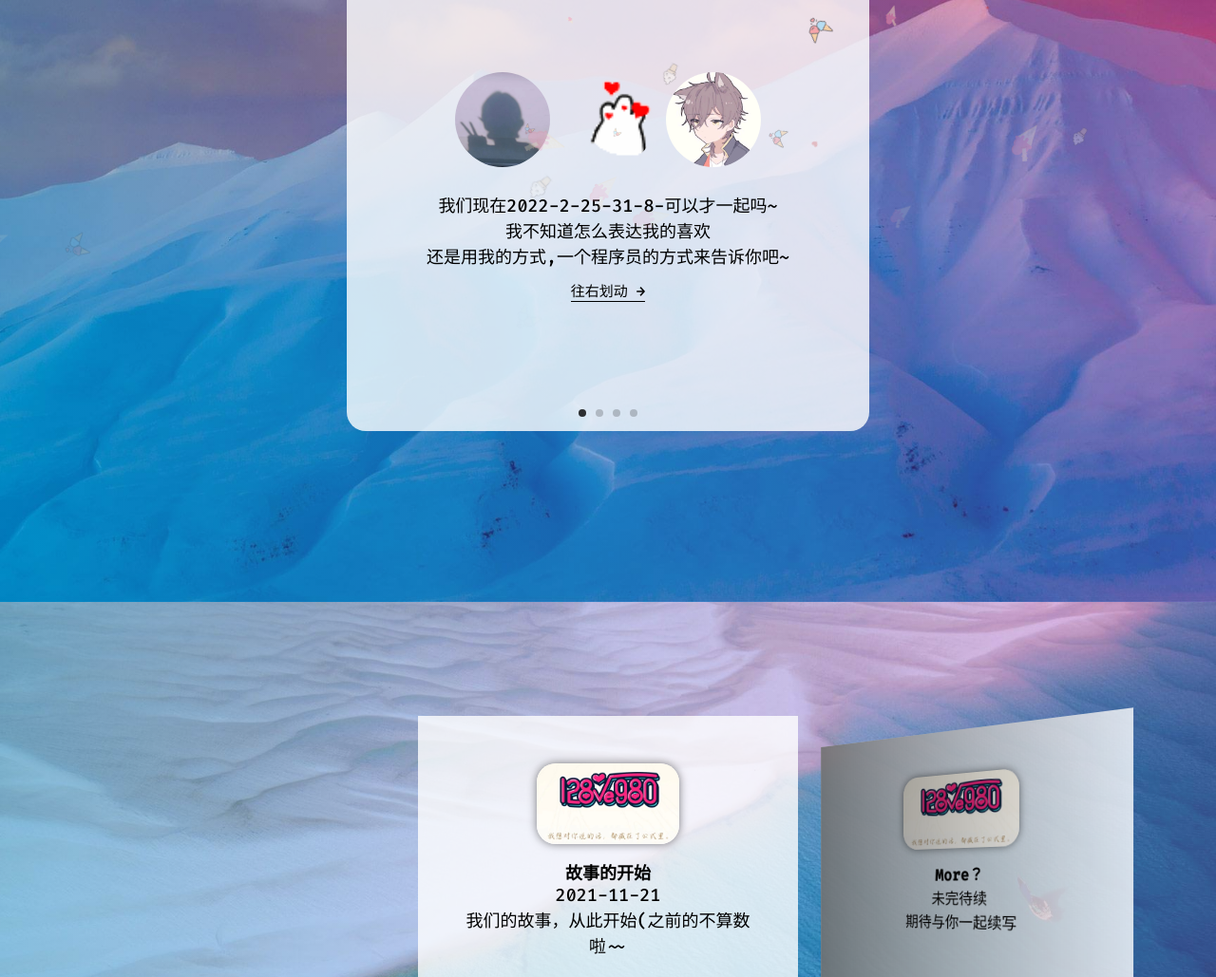
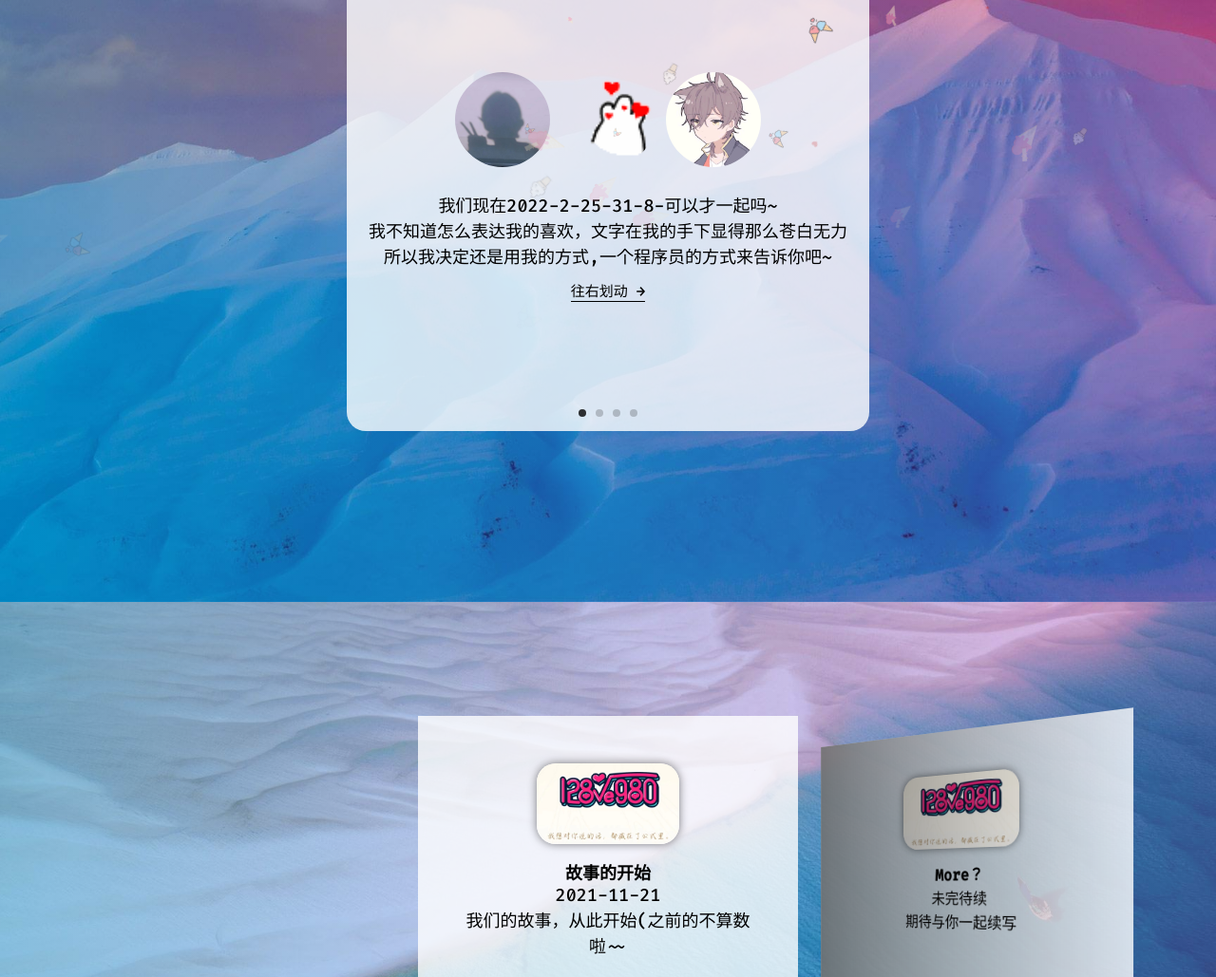
Before and after one commit to Love-TNT/Love-You, a plain HTML site: page index.html in a window 1280 px wide. Shown: the part 966-1995 px from the top of the page at 95% size. Drawn offline with nearby package versions, Linux system fonts and the light colour scheme.

Commit message:
Update index.html

```diff
--- a/index.html
+++ b/index.html
@@ -31,8 +31,8 @@
                         <img src="./images/cat.gif" alt="cat">
                         <img src="./images/touxiang/2.jpg" alt="wry">
                         <p id="lovetime"></p>
-                        <p>我不知道怎么表达我的喜欢</p>
-                        <p>还是用我的方式,一个程序员的方式来告诉你吧~</p>
+                        <p>我不知道怎么表达我的喜欢，文字在我的手下显得那么苍白无力</p>
+                        <p>所以我决定还是用我的方式,一个程序员的方式来告诉你吧~</p>
                         <span class="right">往右划动 →</span>
                     </div>
                 </div>
@@ -109,7 +109,7 @@
             <br />
             <b>而这一次</b>
             <br />
-            你像埋在沙子里的金子，在我的生活中闪闪发光
+            我。。。。喜欢你！
             <br />
             这个前端我做了用心做了很长时间，想给你一个惊喜
             <br />
```
